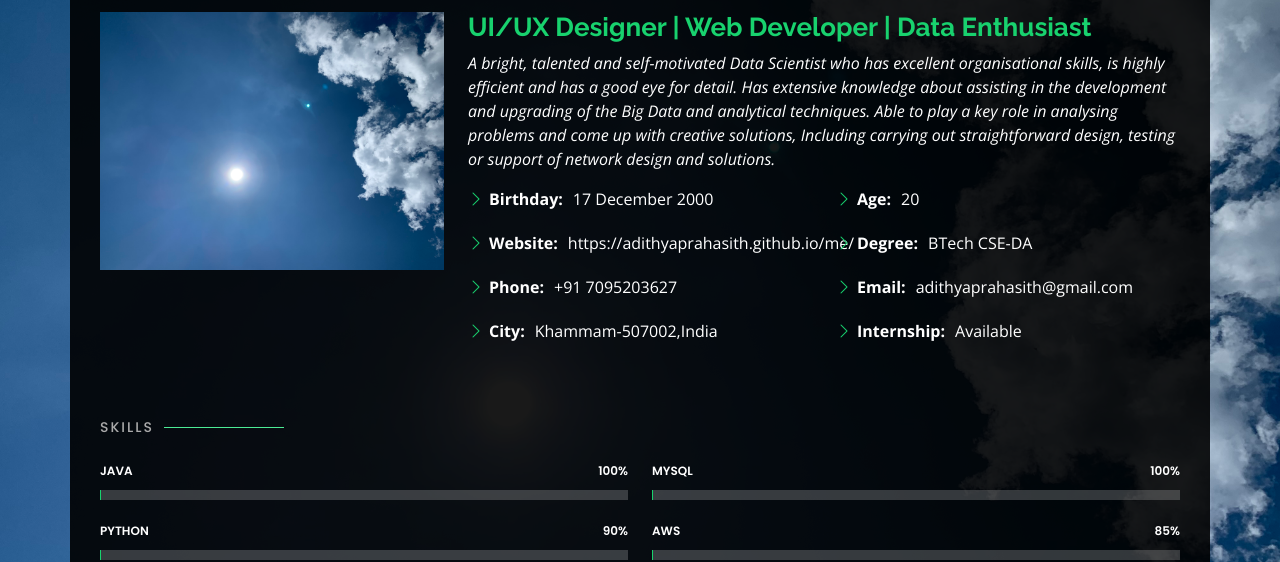
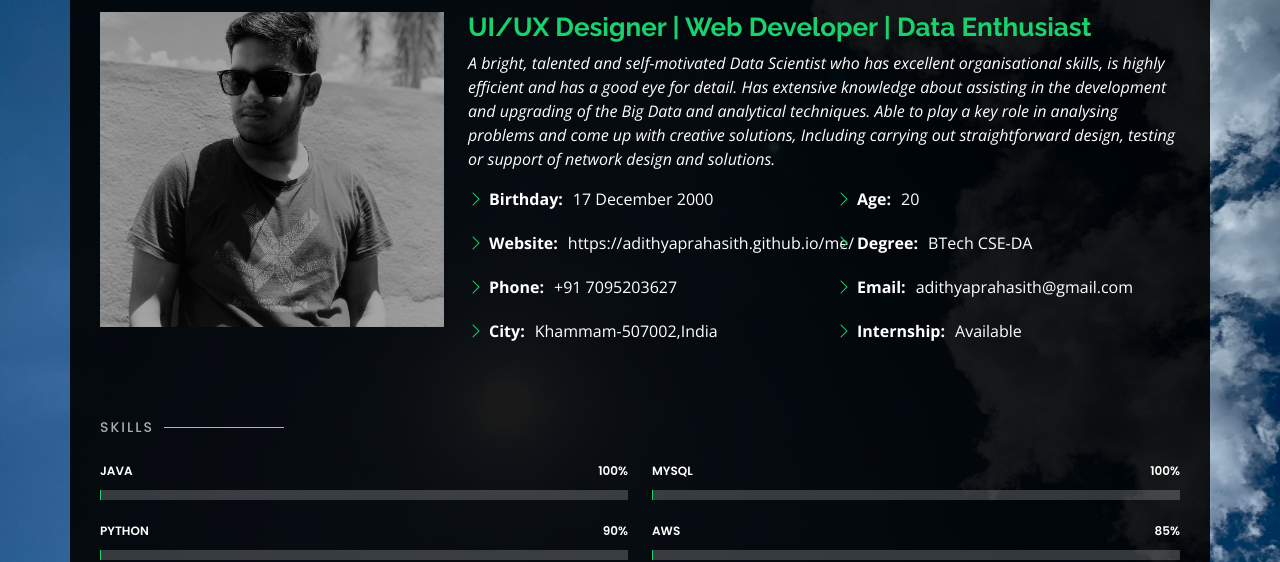
Before and after one commit to Adithyaprahasith/me, a plain HTML site: page docs/index.html in a window 1280 px wide. Both pictures are taken after a click on the link "About". Shown: the part 201-763 px from the top of the page. Drawn offline with nearby package versions, Linux system fonts and the light colour scheme.

Commit message:
Update index.html

```diff
--- a/docs/index.html
+++ b/docs/index.html
@@ -73,7 +73,7 @@
 
       <div class="row">
         <div class="col-lg-4" data-aos="fade-right">
-          <img src="assets/img/IMG.jpg" class="img-fluid" alt="">
+          <img src="assets/img/ll.jpg" class="img-fluid" alt="">
         </div>
         <div class="col-lg-8 pt-4 pt-lg-0 content" data-aos="fade-left">
           <h3>UI/UX Designer | Web Developer | Data Enthusiast</h3>
```
